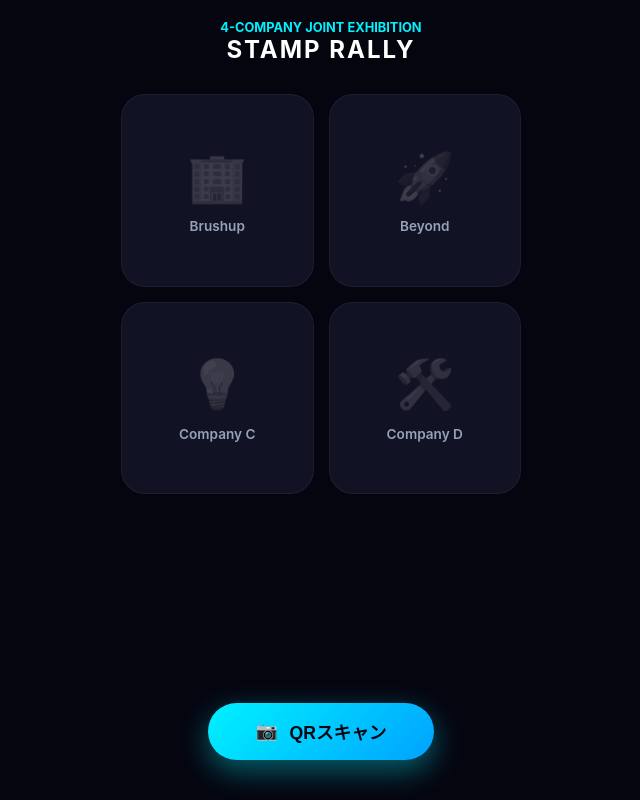
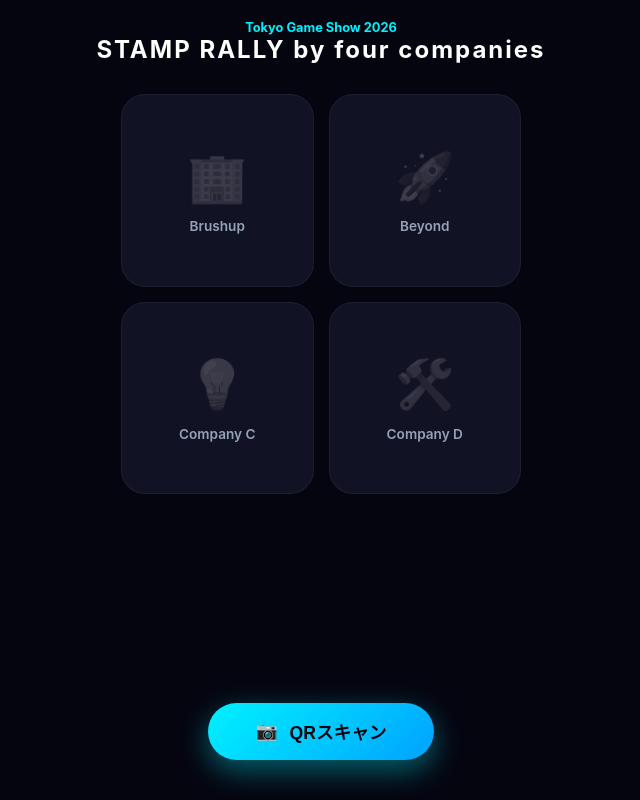
Before and after one commit to harutaro831-svg/tgs-stamp-rally, a plain HTML site: page index.html in a window 1280 px wide. Shown: the whole page, without its empty margins (319-959 px from the left). Drawn offline with nearby package versions, Linux system fonts and the light colour scheme.

Commit message:
Update index.html

```diff
--- a/index.html
+++ b/index.html
@@ -207,8 +207,8 @@
 <body>
 
 <header>
-    <div class="subtitle">4-COMPANY JOINT EXHIBITION</div>
-    <h1>STAMP RALLY</h1>
+    <div class="subtitle">Tokyo Game Show 2026</div>
+    <h1>STAMP RALLY by four companies</h1>
 </header>
 
 <div class="stamp-grid" id="main-grid">
```
